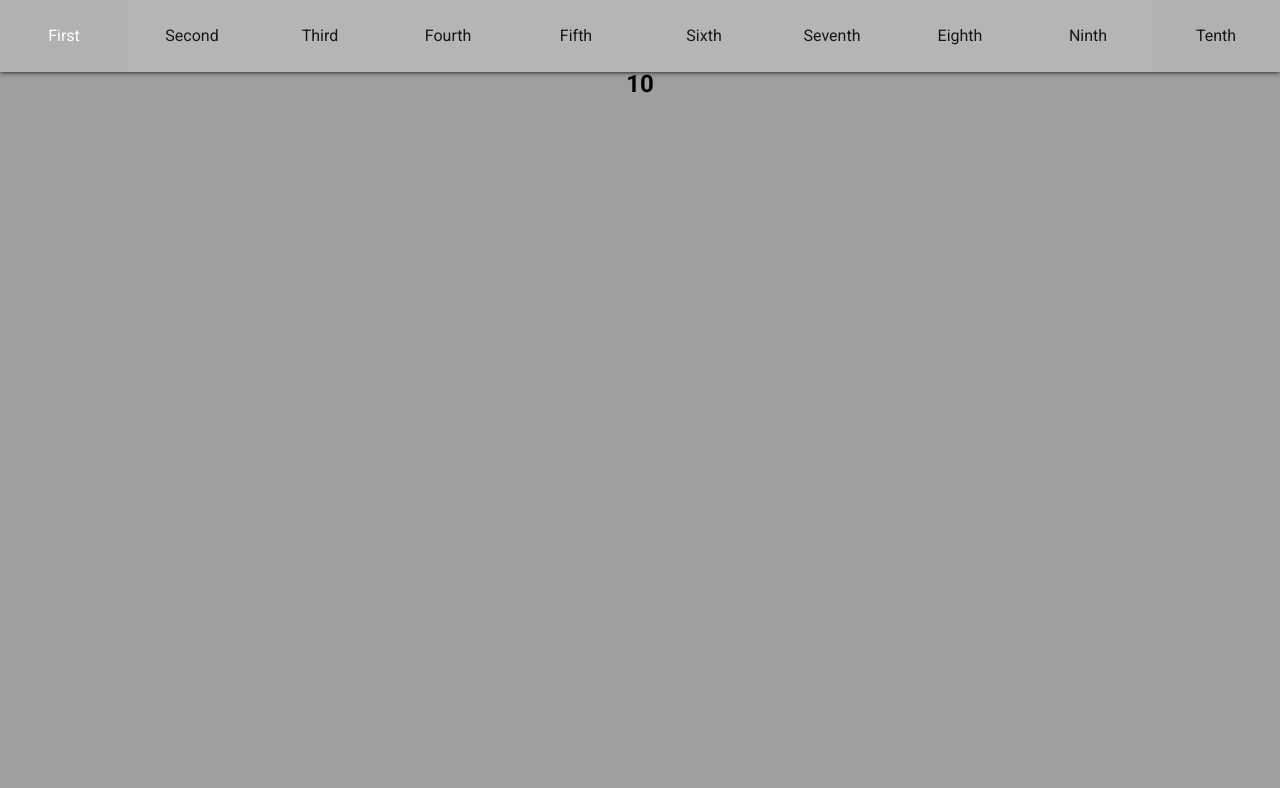
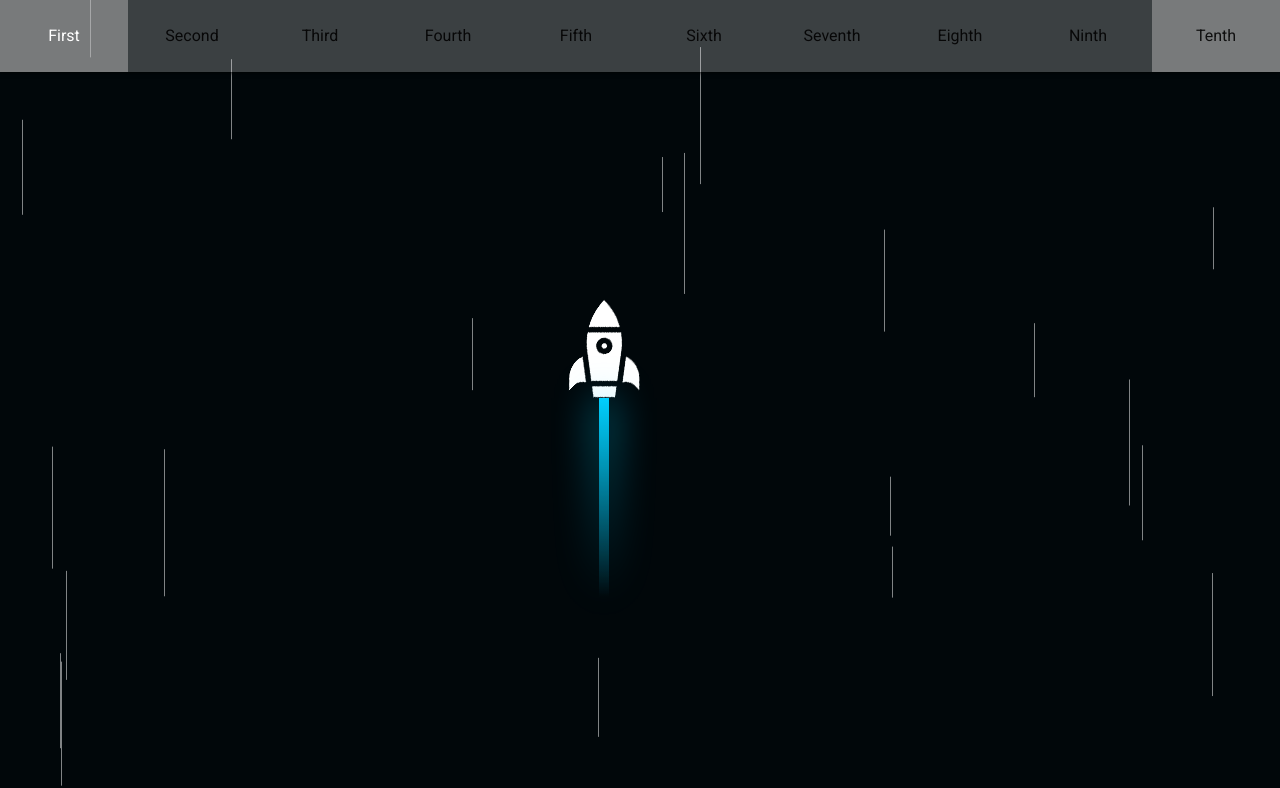
Before and after one commit to L1berkin/Animations, a Nuxt app: page /TenthPage in a window 1280 px wide. Shown: the top 788 px of the page. Built offline with nearby package versions, Linux system fonts and the light colour scheme.

Commit message:
добавлена анимация 10

```diff
--- a/assets/sass/_animate.scss
+++ b/assets/sass/_animate.scss
@@ -14,3 +14,12 @@
     transform: translateY(-100px);
   }
 }
+
+@keyframes stars-10 {
+  0% {
+    transform: translateY(0);
+  }
+  100% {
+    transform: translateY(200vh);
+  }
+}
--- a/pages/NinthPage.vue
+++ b/pages/NinthPage.vue
@@ -43,7 +43,8 @@ export default {
   .box {
     position: relative;
     width: 100%;
-    height: 100vh - $Header-height;
+    height: 100vh;
+    margin-top:  -$Header-height;
     overflow: hidden;
     display: flex;justify-content: center;
     align-items: center;
--- a/pages/SecondPage.vue
+++ b/pages/SecondPage.vue
@@ -158,7 +158,7 @@ export default {
     text-align: center;
     color: #fff;
     opacity: 0.2;
-    font-size: 8em;
+    font-size: 6em;
   }
 
   &__content {
--- a/pages/TenthPage.vue
+++ b/pages/TenthPage.vue
@@ -1,11 +1,129 @@
 <template>
-  <div class="container">
-    <h1>10</h1>
+  <div class="container" @mousemove="fly" @mousedown="fast" @mouseup="slow">
+    <div class="scene">
+      <div class="rocket-box">
+        <img src="@/assets/images/rocket.png" alt="ракета" class="rocket" />
+      </div>
+    </div>
   </div>
 </template>
 
+<script>
+export default {
+  mounted() {
+    const count = 30
+    const scene = document.querySelector('.scene')
+    for (let i = 0; i < count; i++) {
+      const star = document.createElement('i')
+      const x = Math.floor(Math.random() * window.innerWidth)
+
+      const duration = Math.random() * 1
+      const h = Math.random() * 100
+
+      this.css(star, {
+        left: x + 'px',
+        width: 1 + 'px',
+        height: 50 + h + 'px',
+        position: 'absolute',
+        top: '-250px',
+        background: 'rgba(255, 255, 255, .5)',
+        animation: `stars-10 ${duration}s linear infinite`
+      })
+
+      scene.append(star)
+    }
+  },
+  methods: {
+    css($el, propertys = {}) {
+      Object.keys(propertys).forEach(property => {
+        $el.style[property] = propertys[property]
+      })
+    },
+    fly(event) {
+      const rocket = document.querySelector('.rocket-box')
+      this.css(rocket, {
+        left: event.offsetX + 'px',
+        top: event.offsetY + 'px'
+      })
+    },
+    fast() {
+      document.querySelectorAll('i').forEach(star => {
+        const duration = Math.random() * .1
+
+        this.css(star, {
+          animation: `stars-10 ${duration}s linear infinite`
+        })
+      })
+    },
+    slow() {
+      document.querySelectorAll('i').forEach(star => {
+        const duration = Math.random() * 1
+
+        this.css(star, {
+          animation: `stars-10 ${duration}s linear infinite`
+        })
+      })
+    }
+  }
+}
+</script>
+
 <style lang="scss" scoped>
-  .container {
-    background-color: #9f9f9f;
+.scene {
+  position: relative;
+  width: 100%;
+  height: 100vh;
+  margin-top: -$Header-height;
+  background: #01070a;
+  overflow: hidden;
+  display: flex;
+  justify-content: center;
+  align-items: center;
+
+  &:active .rocket-box:before,
+  &:active .rocket-box:after {
+    background: linear-gradient(#ff12d7, transparent);
+    bottom: -300px;
+    height: 300px;
+    filter: blur(2px);
   }
+}
+
+.rocket-box {
+  position: absolute;
+  pointer-events: none;
+  animation: shaking 0.2s ease infinite;
+  z-index: 1000;
+  &:before {
+    content: '';
+    position: absolute;
+    top: 100%;
+    left: 50%;
+    transform: translateX(-50%);
+    width: 10px;
+    height: 200px;
+    background: linear-gradient(#00d0ff, transparent);
+  }
+  &:after {
+    content: '';
+    position: absolute;
+    top: 100%;
+    left: 50%;
+    transform: translateX(-50%);
+    width: 10px;
+    height: 200px;
+    background: linear-gradient(#00d0ff, transparent);
+    filter: blur(20px);
+  }
+}
+
+@keyframes shaking {
+  0%,
+  100% {
+    transform: translate(-50%, -52px);
+  }
+  50% {
+    transform: translate(-50%, -48px);
+  }
+}
 </style>
```
Also changed, not shown: assets/images/rocket.png (added).
